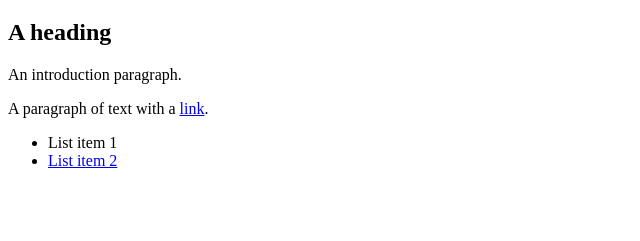
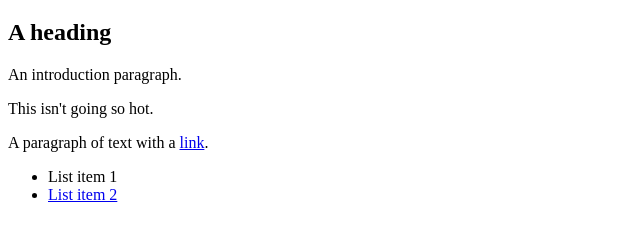
Before and after one commit to emilydemery/css-lessons, a plain HTML site: page lesson02/example01.htm in a window 1280 px wide. Shown: the part 61-302 px from the top of the page, without its empty margins (0-640 px from the left). Drawn offline with Linux system fonts and the light colour scheme.

Commit message:
notsohot

```diff
--- a/lesson02/example01.htm
+++ b/lesson02/example01.htm
@@ -13,6 +13,7 @@
 <div id="content">
 	<h2>A heading</h2>
 	<p class="intro">An introduction paragraph.</p>
+	<p>This isn't going so hot.</p>
 	<p>A paragraph of text with a <a href="#">link</a>.</p>
 	<ul>
 		<li>List item 1</li>
```
